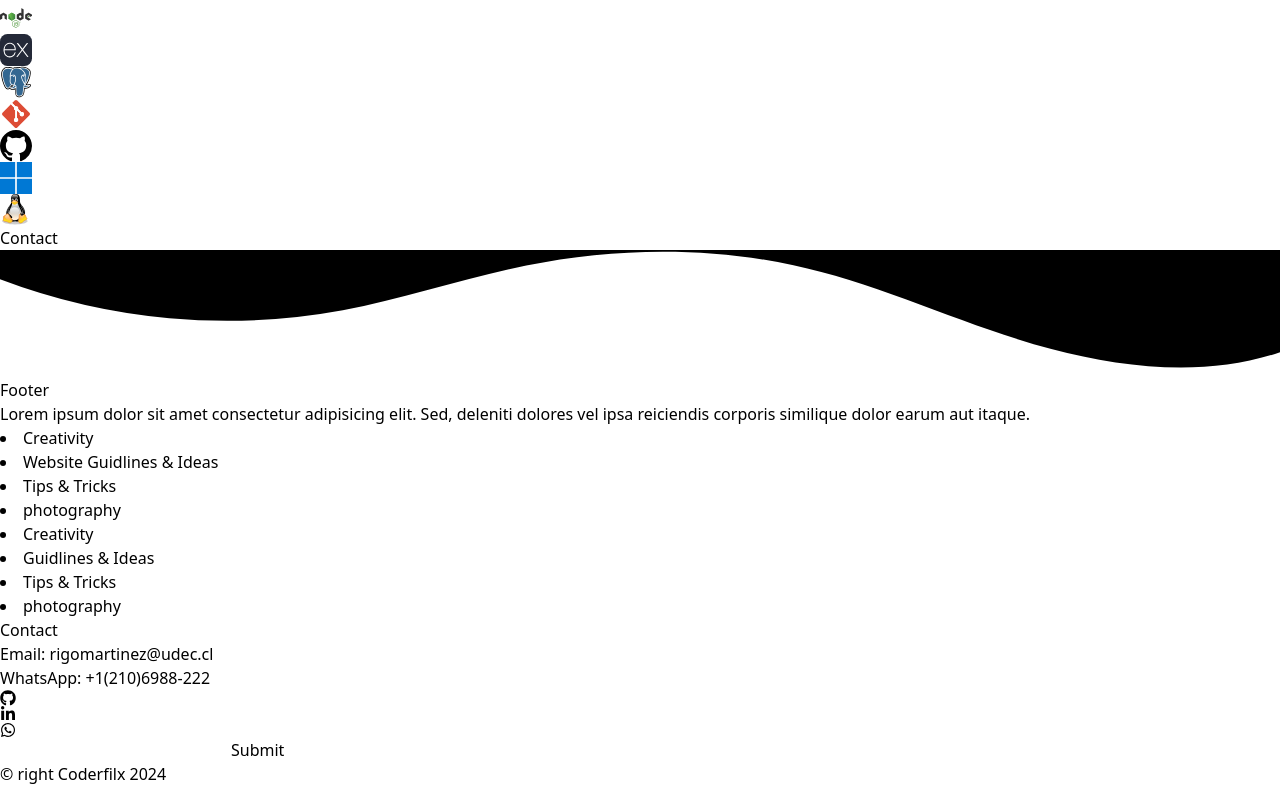
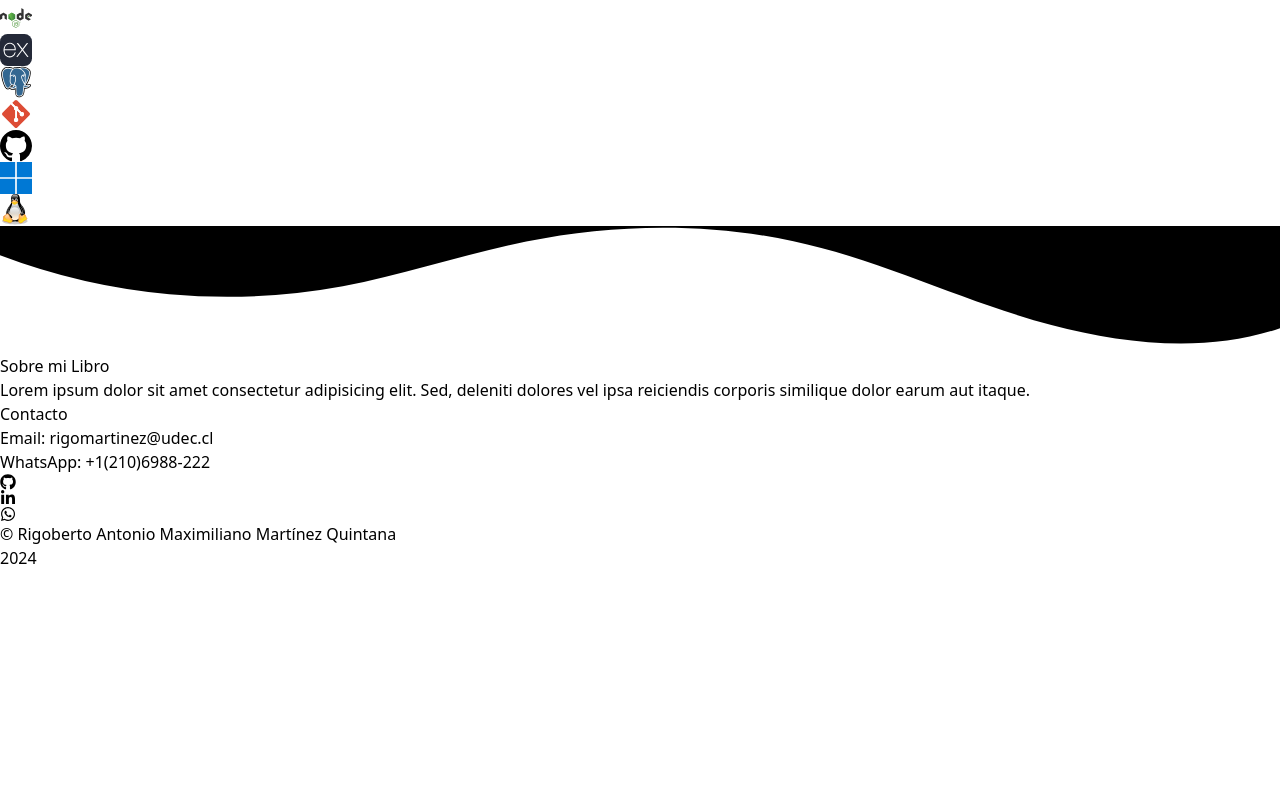
Before and after one commit to rigobersio/porfolio-and-ebook, a React (Vite) app in the folder frontend/: page / in a window 1280 px wide. Shown: the part 2334-3120 px from the top of the page. After the commit the page ends 2904 px from the top, so only its background shows below. Built offline with nearby package versions, Linux system fonts and the light colour scheme.

Commit message:
(ryzen)edit:Footer&&otros(ajustes menores;en footer estructura al 98 0 100%)

```diff
--- a/frontend/src/components/footer/Footer.tsx
+++ b/frontend/src/components/footer/Footer.tsx
@@ -18,33 +18,19 @@ const Footer: React.FC = () => {
                         3V0H0V27.35A600.21,600.21,0,0,0,321.39,56.44Z"
             className="relative block h-[600px] fill-orange-50"></path>
         </svg>
-        <div className="grid lg:grid-cols-4 gap-20 sm:grid-cols-1 p-20">
+        <div className="grid lg:grid-cols-[70%,30%] gap-20 sm:grid-cols-1 p-20">
           <div className="flex flex-col gap-5">
-            <h2 className="text-3xl text-pink-500">Footer</h2>
+            <h2 className="text-3xl text-pink-500">Sobre mi Libro</h2>
             <p>
               Lorem ipsum dolor sit amet consectetur adipisicing elit. Sed, deleniti dolores
               vel ipsa reiciendis corporis similique dolor earum aut itaque.
             </p>
           </div>
 
-          <div>
-            <li className="text-[22px] list-none font-semibold text-pink-500 py-2 uppercase">
-              Creativity
-            </li>
-            <li className="my-4 list-none">Website Guidlines & Ideas</li>
-            <li className="my-4 list-none">Tips & Tricks</li>
-            <li className="my-4 list-none">photography</li>
-          </div>
 
-          <div>
-            <li className="text-[22px] list-none font-semibold text-pink-500 py-2 uppercase">
-              Creativity</li>
-            <li className="my-4 list-none">Guidlines & Ideas</li>
-            <li className="my-4 list-none">Tips & Tricks</li>
-            <li className="my-4 list-none">photography</li>
-          </div>
-          <div className="mb-4 md:mb-0">
-            <h2 className="text-[22px] font-semibold text-pink-500 py-2 uppercase">Contact</h2>
+
+          <div id="Contact" className="mb-4 md:mb-0">
+            <h2 className="text-[22px] font-semibold text-pink-500 py-2 uppercase">Contacto</h2>
             <p className="text-[16px] my-4">Email: rigomartinez@udec.cl</p>
             <p className="text-[16px] my-4">WhatsApp: +1(210)6988-222 </p>
             <div className="flex space-x-4">
@@ -67,23 +53,8 @@ const Footer: React.FC = () => {
           </div>
         </div>
 
-        <div className="mt-20">
-          <div className="h-full flex items-center justify-center mb-5">
-            <form className="w-96 relative">
-              <input type="email" placeholder=""
-                className="w-full text-gray-800 p-4 h-10 rounded-full focus:outline-none
-                            focus:border border-pink-800" />
-              <button
-                type="Submit"
-                className="bg-pink-400 px-8 py-2 rounded-full text-white
-                                 absolute top-0 right-0"
-              >
-                Submit
-              </button>
-            </form>
-          </div>
-        </div>
-        <h6 className="text-center">&copy; right Coderfilx {Year}</h6>
+
+        <h6 className="text-center">&copy; Rigoberto Antonio Maximiliano Martínez Quintana <br />{Year}</h6>
       </div>
     </footer>
   );
--- a/frontend/src/components/nav/Nav.tsx
+++ b/frontend/src/components/nav/Nav.tsx
@@ -24,7 +24,7 @@ const Nav: React.FC = () => {
         </LinkScroll>
           <li className="my-4 py-4 border-slate-800 hover:bg-slate-800 hover:rounded">Lee mi Libro</li>
         </LinkRouter>
-        <LinkScroll spy={true} smooth={true} to="contact">
+        <LinkScroll spy={true} smooth={true} to="Contact">
           <li className="my-4 py-4 border-slate-800 hover:bg-slate-800 hover:rounded">Contacto</li>
         </LinkScroll>
       </ul>
@@ -37,7 +37,7 @@ const Nav: React.FC = () => {
         <div className="flex items-center flex-1">
           <span className="text-3xl font-bold"><VscTerminal /></span>
         </div>
-        <div className="lg:flex md:flex lg:flex-1 items center justify-end font-normal hidden">
+        <div className="lg:flex md:flex items center justify-end font-normal hidden">
           <div className="flex-10">
             <ul className="flex gap-8 mr-16 text-[18]">
               <LinkScroll spy={true} smooth={true} to="Proyectos">
@@ -52,7 +52,7 @@ const Nav: React.FC = () => {
               <LinkRouter to="/book">
                 <li className="hover:text-fuchsia-600 transition border-b-2 border-slate-900 hover:border-fuchsia-600 cursor-pointer">Lee mi Libro</li>
               </LinkRouter>
-              <LinkScroll spy={true} smooth={true} to="/contact">
+              <LinkScroll spy={true} smooth={true} to="Contact">
                 <li className="hover:text-fuchsia-600 transition border-b-2 border-slate-900 hover:border-fuchsia-600 cursor-pointer">Contacto</li>
               </LinkScroll>
             </ul>
--- a/frontend/src/components/porfolio/Porfolio.tsx
+++ b/frontend/src/components/porfolio/Porfolio.tsx
@@ -5,7 +5,7 @@ import Footer from '../footer/Footer'
 import About from '../about/About'
 import Projects from '../projects/Projects';
 import Skills from '../skills/Skills';
-import Contact from '../contact/Contact';
+//import Contact from '../contact/Contact';
 
 
 const Porfolio: React.FC = () => {
@@ -21,7 +21,7 @@ const Porfolio: React.FC = () => {
             <About />
             <Projects />
             <Skills />
-            <Contact />
+            {/*<Contact />*/}
           </div>
         </div>
         <Footer />
--- a/frontend/src/components/skills/Skills.tsx
+++ b/frontend/src/components/skills/Skills.tsx
@@ -28,7 +28,9 @@ const Skills: React.FC = () => {
 
   return (
     <div id="Skills" className="lg:w-2/3 sm:w-auto flex flex-col items-center justify-center" ref={skillsRef}>
-      <h2 className="text-center pt-[2rem] text-3xl  hover:text-purple-800 transition animate-fade-up animate-once animate-duration-[3500ms]"><strong>Tecnologías que he ocupado</strong></h2>
+      <h2 className="text-center pt-[2rem] text-3xl  hover:text-purple-800 transition animate-fade-up animate-once animate-duration-[3500ms]">
+        <strong>Estas son algunas de las tecnologías que he ocupado</strong>
+      </h2>
       {isSkillsVisible && (
       <div className="flex justify-center items-center m-12 animate-wiggle animate-infinite animate-duration-[23000ms]">
       <div className="bg-gray-200 rounded-full p-3 lg:p-2 shadow-lg">
```
